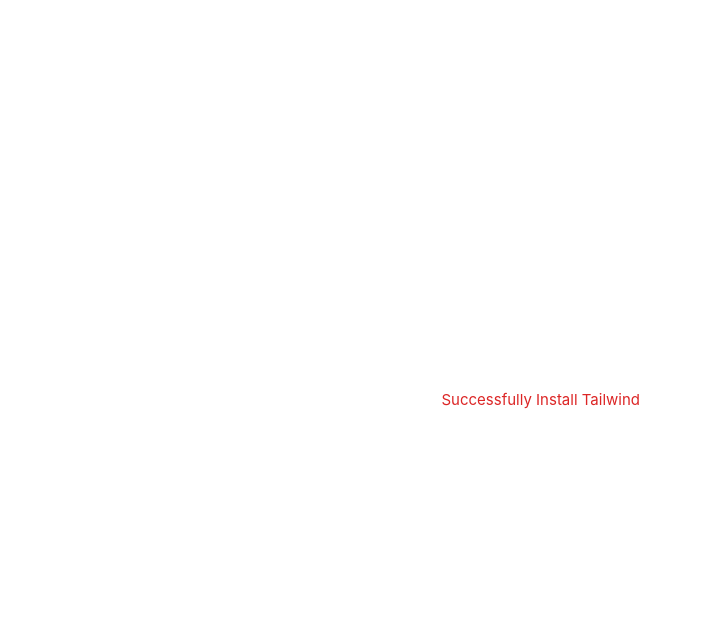
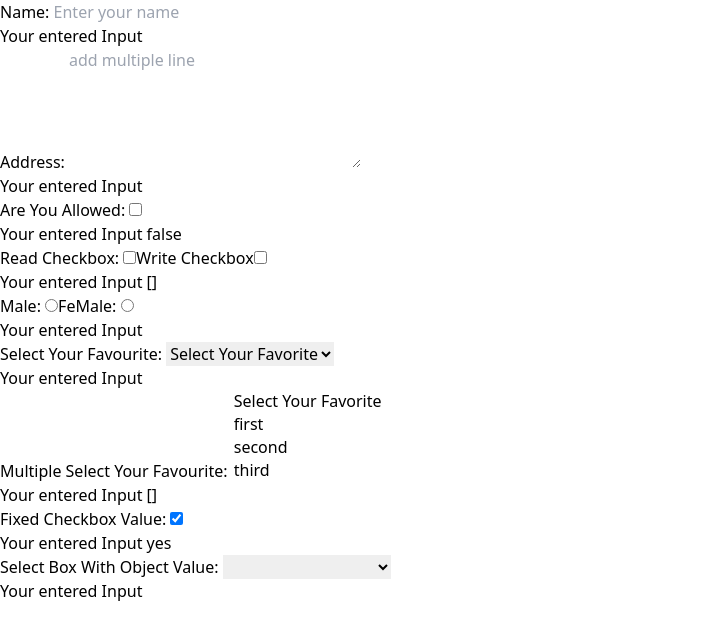
Before and after one commit to alfaysal/vue-practice, a Vue app: page / in a window 1280 px wide. Shown: the top 636 px of the page, without its empty margins (0-702 px from the left). Built offline with nearby package versions, Linux system fonts and the light colour scheme.

Commit message:
practice form handling in vue

```diff
--- a/src/App.vue
+++ b/src/App.vue
@@ -1,10 +1,10 @@
 <script setup>
 import { RouterLink, RouterView } from 'vue-router'
-import HelloWorld from './components/HelloWorld.vue'
+import Form from './components/Form.vue'
 </script>
 
 <template>
-  <h2 class="text-red-600">Successfully Install Tailwind</h2>
+  <Form />
 </template>
 
 <style scoped>
--- /dev/null
+++ b/src/components/Form.vue
@@ -0,0 +1,107 @@
+<template>
+    <div>
+        <div>
+            <label for="">Name: </label>
+            <input
+            type="text"
+            v-model.lazy="name"
+            name="name"
+            placeholder="Enter your name"
+            @input="handleInput"
+            >
+            <h2>Your entered Input {{ name }}</h2>
+        </div>
+
+        <div>
+            <label for="">Address: </label>
+            <textarea name="address" v-model="address" id="" cols="30" rows="5"
+            placeholder="add multiple line"
+            >
+
+            </textarea>
+            <h2 style="white-space: pre-line;">Your entered Input {{ address }}</h2>
+        </div>
+
+        <div>
+            <label for="">Are You Allowed: </label>
+            <input type="checkbox" name="checkbox" v-model="isAllowed">
+            <h2 style="white-space: pre-line;">Your entered Input {{ isAllowed }}</h2>
+        </div>
+
+        <div>
+            <label for="">Read Checkbox: </label>
+            <input type="checkbox" name="checkbox" v-model="permissions" value="read">
+            <label for="">Write Checkbox</label>
+            <input type="checkbox" name="checkbox" v-model="permissions" value="write">
+            <h2 style="white-space: pre-line;">Your entered Input {{ permissions }}</h2>
+        </div>
+
+        <div>
+            <label for="">Male: </label>
+            <input type="radio" name="radio" v-model="gender" value="male">
+
+            <label for="">FeMale: </label>
+            <input type="radio" name="radio" v-model="gender" value="female">
+            <h2 style="white-space: pre-line;">Your entered Input {{ gender }}</h2>
+        </div>
+
+        <div>
+            <label for="">Select Your Favourite: </label>
+            <select name="favorite" v-model="favorite">
+                <option value="">Select Your Favorite</option>
+                <option value="first">first</option>
+                <option value="second">second</option>
+            </select>
+            <h2 style="white-space: pre-line;">Your entered Input {{ favorite }}</h2>
+        </div>
+
+        <div>
+            <label for="">Multiple Select Your Favourite: </label>
+            <select name="favorite" v-model="multipleFavorite" multiple>
+                <option value="">Select Your Favorite</option>
+                <option value="first">first</option>
+                <option value="second">second</option>
+                <option value="third">third</option>
+            </select>
+            <h2 style="white-space: pre-line;">Your entered Input {{ multipleFavorite }}</h2>
+        </div>
+
+        <div>
+            <label for="">Fixed Checkbox Value: </label>
+            <input type="checkbox" name="checkbox" v-model="isAllowedFixedValue"
+            true-value="yes"
+            false-value="no">
+            <h2 style="white-space: pre-line;">Your entered Input {{ isAllowedFixedValue }}</h2>
+        </div>
+
+
+        <div>
+            <label for="">Select Box With Object Value: </label>
+            <select name="favorite" v-model="valueBindingForSelect">
+                <option value="">Select Your Favorite</option>
+                <option :value="{number: 1}">first</option>
+                <option :value="{number: 2}">second</option>
+                <option :value="{number: 3}">third</option>
+            </select>
+            <h2 style="white-space: pre-line;">Your entered Input {{ valueBindingForSelect }}</h2>
+        </div>
+    </div>
+</template>
+
+<script setup>
+import { ref } from "vue";
+
+    const name = ref('');
+    const address = ref('');
+    const isAllowed = ref(false);
+    const permissions = ref([]);
+    const gender = ref();
+    const favorite = ref("");
+    const multipleFavorite = ref([]);
+    const isAllowedFixedValue = ref("yes");
+    const valueBindingForSelect = ref();
+</script>
+
+<style lang="scss" scoped>
+
+</style>
--- a/src/main.js
+++ b/src/main.js
@@ -1,4 +1,4 @@
-import './assets/main.css'
+// import './assets/main.css'
 
 import { createApp } from 'vue'
 import { createPinia } from 'pinia'
```
